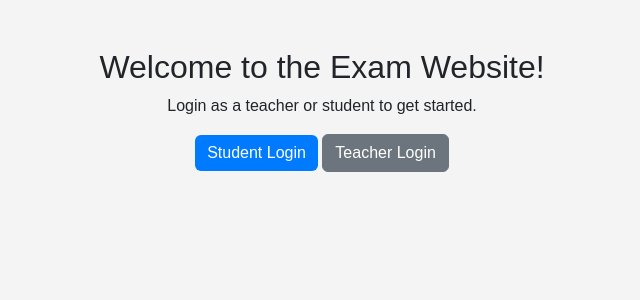
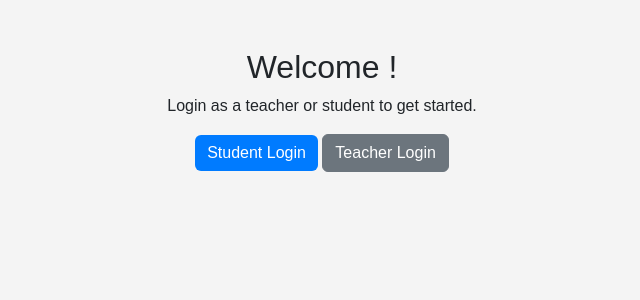
Before and after one commit to arunkrishnak/exam_platform, a Django app: page / in a window 1280 px wide. Shown: the part 76-376 px from the top of the page, without its empty margins (318-958 px from the left). Run offline with Django 5.2, Linux system fonts and the light colour scheme.

Commit message:
Simplified welcome msg, and added localhost to allowed host

```diff
--- a/my_exam_website/settings.py
+++ b/my_exam_website/settings.py
@@ -19,7 +19,7 @@ SECRET_KEY = 'b)4n$ju!5#5q-4+p(vv6q@e8t0rzw*9yq+h95&m9d(1e!4m)q*'       #Secret
 # See https://docs.djangoproject.com/en/5.0/ref/settings/#debug
 DEBUG = True
 
-ALLOWED_HOSTS = ['skilleval.amplelms.com'] # List of allowed hosts for the application
+ALLOWED_HOSTS = ['skilleval.amplelms.com','127.0.0.1'] # List of allowed hosts for the application
 
 
 # Application definition
--- a/templates/home.html
+++ b/templates/home.html
@@ -4,7 +4,7 @@
 
 {% block content %}
 <div class="container text-center mt-5">
-    <h2>Welcome to the Exam Website!</h2>
+    <h2>Welcome !</h2>
     <p>Login as a teacher or student to get started.</p>
 
     <a href="{% url 'student_login' %}" class="btn btn-primary">Student Login</a>
```
